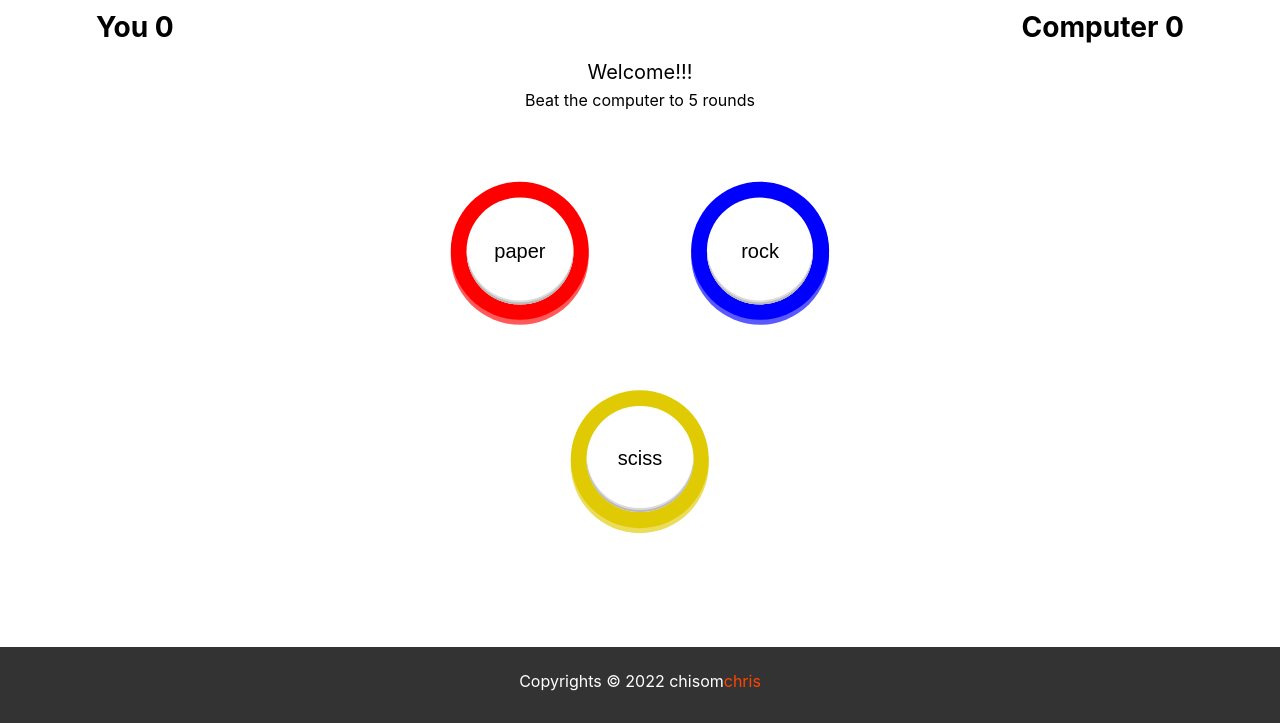
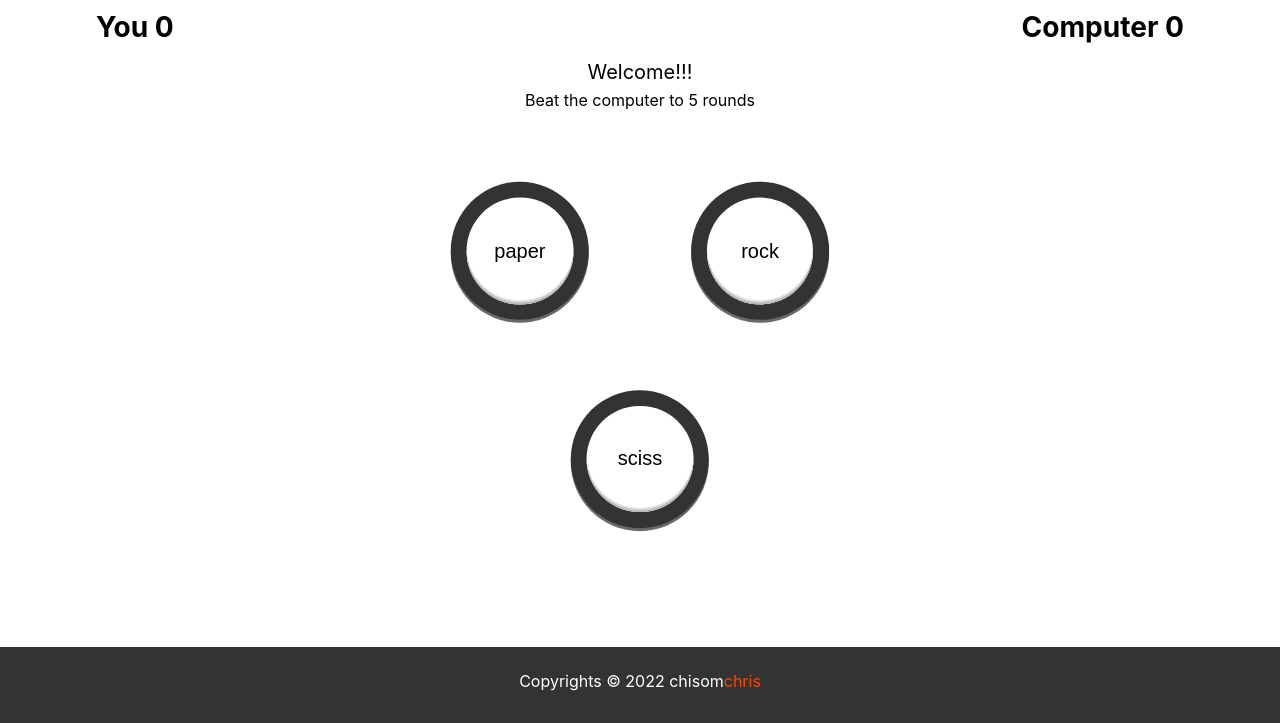
Before and after one commit to chisomchris/rock-paper-scissore, a plain HTML site: page index.html in a window 1280 px wide. Shown: the part 77-800 px from the top of the page. Drawn offline with Linux system fonts and the light colour scheme.

Commit message:
changed buttons color

```diff
--- a/css/style.css
+++ b/css/style.css
@@ -75,22 +75,29 @@ main{
   transform: translate(-50%,-50%);
   left: 0%;
   top: 0%;
-  background-color: red;
-  box-shadow: 0px 5px rgba(255, 0, 0, 0.65);
+  /* background-color: red;
+  box-shadow: 0px 5px rgba(255, 0, 0, 0.65); */
+  background-color: #333;
+  box-shadow: 0px 3px rgba(25, 25, 25, 0.65);
+
 }
 .move__container__btn button:nth-child(2){
   right: 0%;
   transform: translate(50%,-50%);
   top: 0%;
-  background-color: blue;
-  box-shadow: 0px 5px rgba(0, 0, 255, 0.65);
+  /* background-color: blue;
+  box-shadow: 0px 5px rgba(0, 0, 255, 0.65); */
+  background-color: #333;
+  box-shadow: 0px 3px rgba(25, 25, 25, 0.65);
 }
 .move__container__btn button:nth-child(3){
   left: 50%;
   bottom: 0%;
   transform: translate(-50%,50%);
-  background-color: rgb(224, 202, 3);
-  box-shadow: 0px 5px rgba(224, 202, 3, 0.65);
+  /* background-color: rgb(224, 202, 3);
+  box-shadow: 0px 5px rgba(224, 202, 3, 0.65); */
+  background-color: #333;
+  box-shadow: 0px 3px rgba(25, 25, 25, 0.65);
 }
 .score__report{
   display: flex;
--- a/js/script.js
+++ b/js/script.js
@@ -165,7 +165,7 @@ const gameLogicModule = ( () => {
     const para4 = createElement('p');
     para4.textContent = 'the rules to winning a round is as follows: ';
     const para5 = createElement('p');
-    para5.innerHTML = 'you can specify the number of rounds per game. visit <a href="#">Settings</a> to customize.';
+    para5.innerHTML = 'you can specify the number of rounds per game. visit Settings to customize.';
 
     const closeBtnCont = createElement('div', {'class': 'close__btn'});
     const closeBtn = createElement('button');
```
